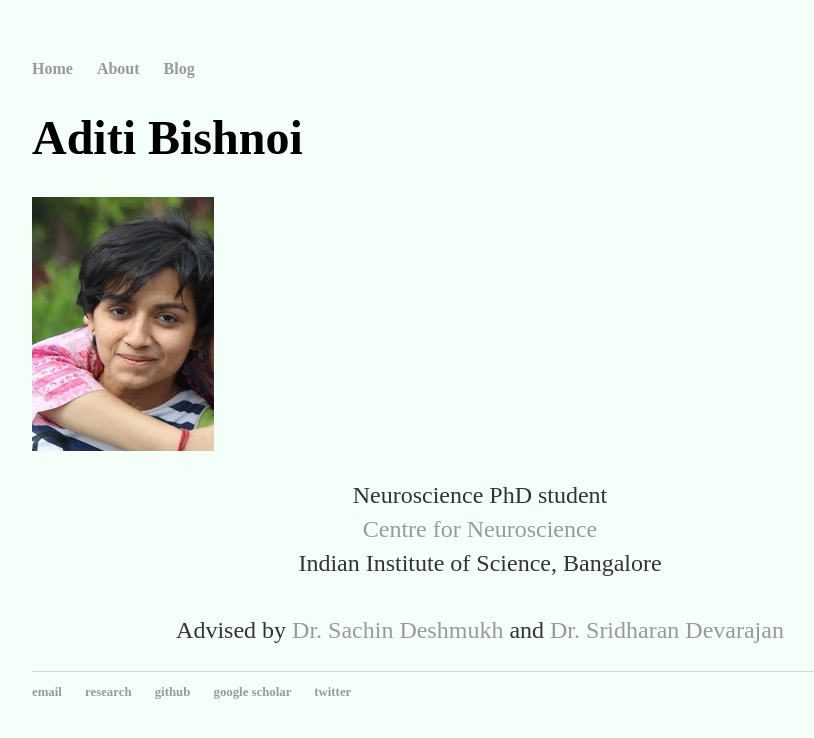
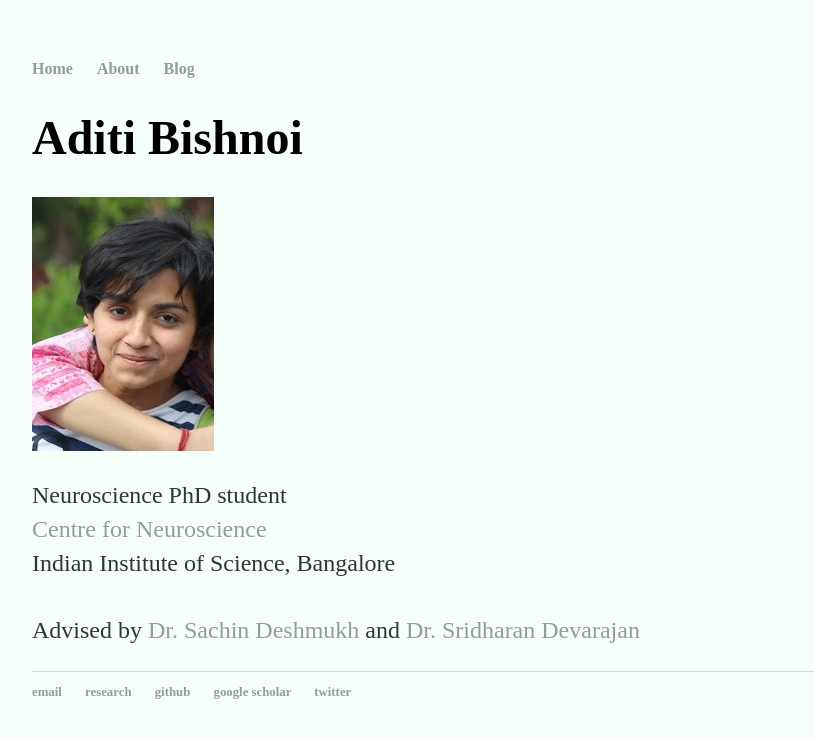
Before and after one commit to AdiBish/adibish.github.io, a Jekyll site: the page built from index.html, in a window 1280 px wide. Shown: the top 738 px of the page, without its empty margins (160-974 px from the left). Built offline with Jekyll 4.4.1, drawn with Linux system fonts in a browser that asks for light colours.

Commit message:
Update index.html

```diff
--- a/index.html
+++ b/index.html
@@ -9,7 +9,7 @@
 		<div id = "image" style = "display:inline;">
   			<img src="https://adibish.github.io//images//Adi.jpg">
 		</div>
-		<div id = "texts" style="display:inline; white-space:nowrap" align = "center">
+		<div id = "texts" style="display:inline; white-space:nowrap" align = "left">
 
 			<p> Neuroscience PhD student <br/>
 			<a href="http://www.cns.iisc.ac.in/home/" target="_blank"> Centre for Neuroscience </a> <br/>
```
